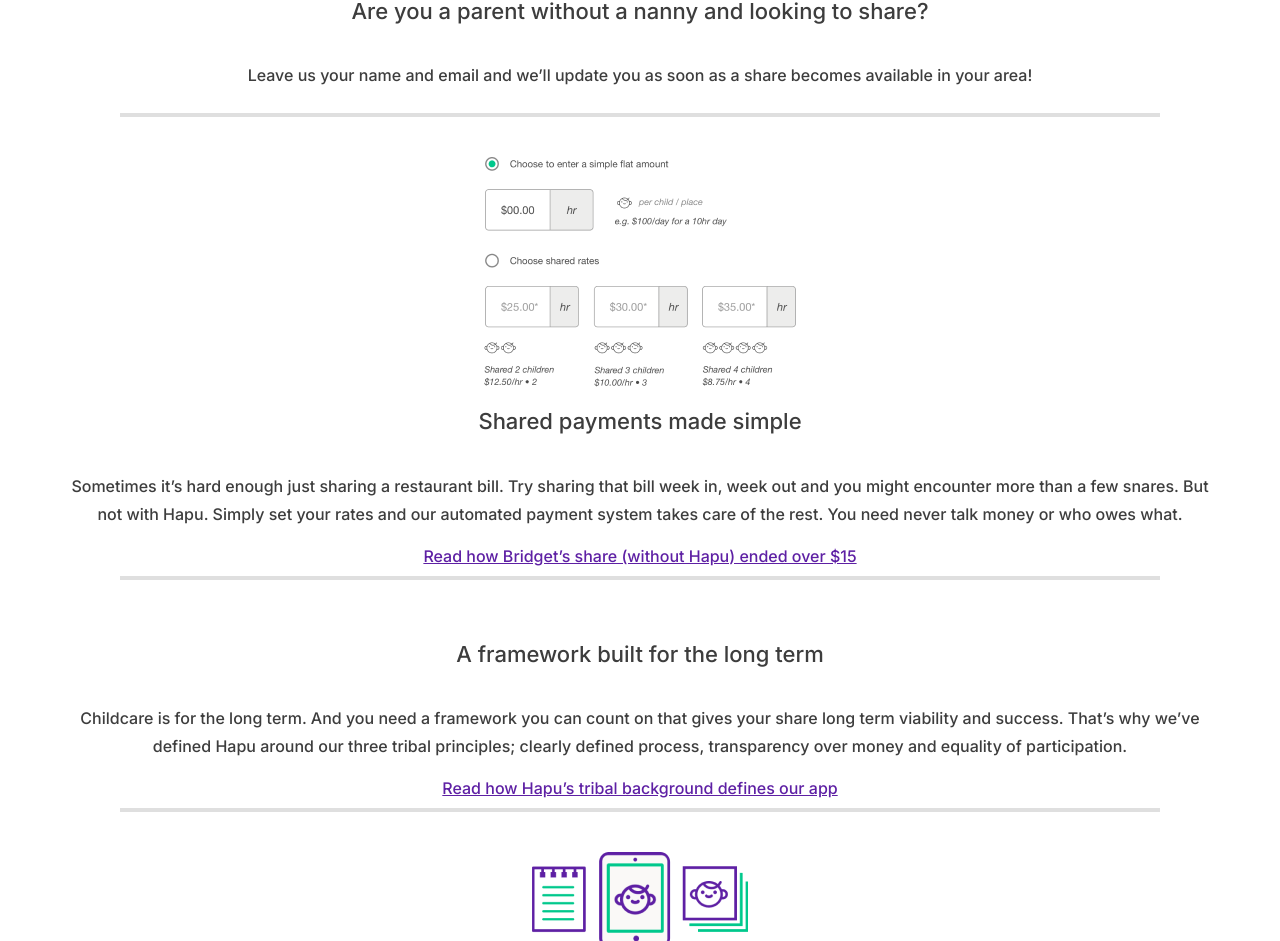
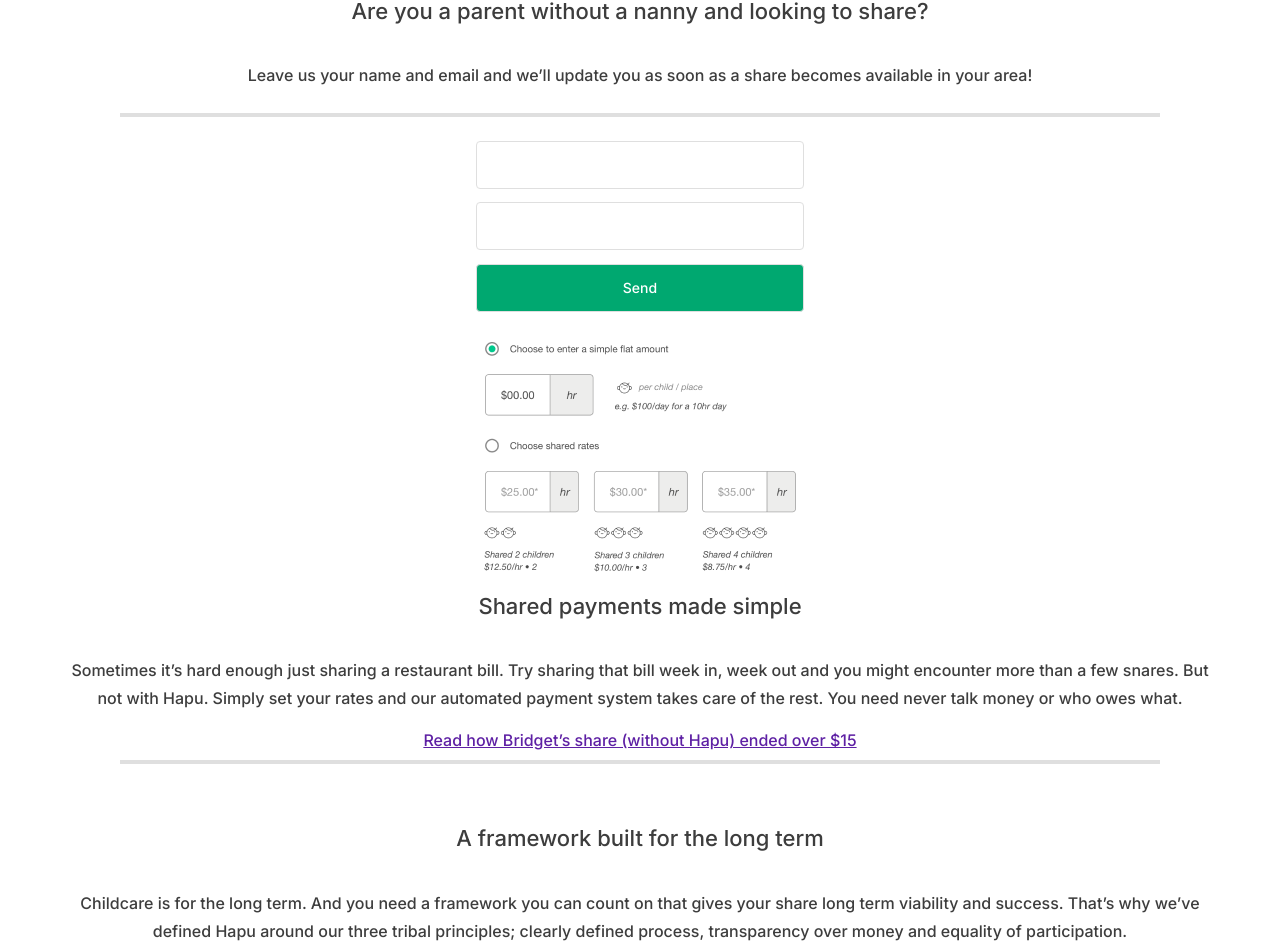
Before and after one commit to enicio/hapu-landpage, a React (Create React App) app: page / in a window 1280 px wide. Shown: the part 1208-2149 px from the top of the page. Built offline with nearby package versions, Linux system fonts and the light colour scheme.

Commit message:
[component] Form done

```diff
--- a/src/App.js
+++ b/src/App.js
@@ -1,5 +1,5 @@
 import './App.css';
-import  { Hero, PageContent } from './components';
+import  { Hero, PageContent, SubscribeForm } from './components';
 import NannyAvailable from './components/nannyAvailable/nannyAvailable';
 import contents from './utils/info';
 
@@ -11,6 +11,7 @@
       <NannyAvailable />
       <PageContent props={ contents.section1 } />
       <PageContent props={ contents.section2 } />
+      <SubscribeForm />
       <PageContent props={ contents.section3 } />
       <PageContent props={ contents.section4 } />
       <PageContent props={ contents.section5 } />
--- /dev/null
+++ b/src/components/form/form.jsx
@@ -0,0 +1,30 @@
+import React, { useState } from "react";
+import './form.scss';
+
+function SubscribeForm() {
+	const [ inputField, setInputField ] = useState({});
+
+function handleSubmit(e) {
+	e.preventDefault()
+	console.log(inputField);
+}
+
+function handleChange({ target}) {
+	setInputField(
+		{
+			...inputField,
+			[target.name]: target.value
+		}
+	);
+}
+
+	return (
+		<form onSubmit={handleSubmit}>
+			<input onChange={ handleChange} type="text" name="name" />
+			<input onChange={ handleChange} type="email" name="email"/>
+			<input type="submit" value="Send"/>
+		</form>
+	)
+}
+
+export default SubscribeForm;
--- /dev/null
+++ b/src/components/form/form.scss
@@ -0,0 +1,30 @@
+form {
+	display: flex;
+	flex-direction: column;
+	align-items: center;
+	input {
+		margin-bottom: 1em;
+		background: #FFFFFF;
+		border: 1px solid #DFDFDF;
+		box-sizing: border-box;
+		border-radius: 4px;
+		width: 328px;
+		height: 48px;
+		&[type="submit"] {
+			background: #00A870;
+			border-radius: 4px;
+
+			font-family: Inter;
+			font-style: normal;
+			font-weight: 500;
+			font-size: 14px;
+			line-height: 20px;
+			text-align: center;
+
+			/* White */
+
+			color: #FFFFFF;
+
+		}
+	}
+}
--- a/src/components/index.js
+++ b/src/components/index.js
@@ -1,5 +1,6 @@
 import Header from './header/header.jsx'
 import Hero from './hero/hero.jsx'
 import PageContent from './pageContent/pageContent.jsx';
+import SubscribeForm from './form/form.jsx';
 
-export { Header, Hero, PageContent };
+export { Header, Hero, PageContent, SubscribeForm };
```
